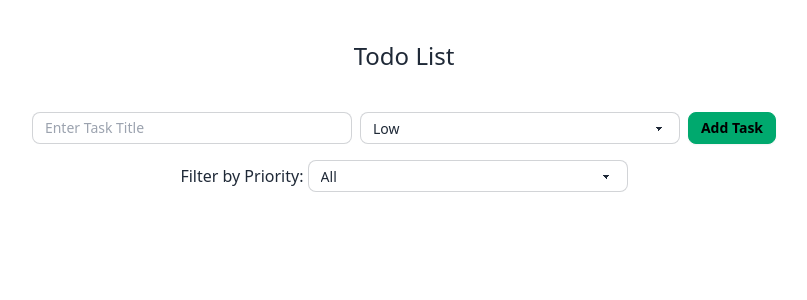
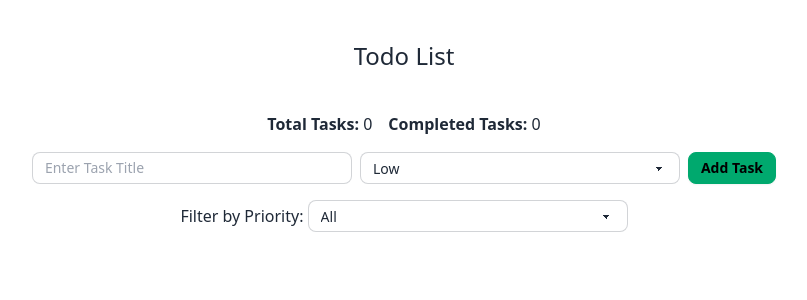
Before and after one commit to Md-Tahsif-Ahmed/Todo-App-With-React-JS, a React (Vite) app: page / in a window 1280 px wide. Shown: the top 300 px of the page, without its empty margins (236-1043 px from the left). Built offline with nearby package versions, Linux system fonts and the light colour scheme.

Commit message:
Worked on Counter task

```diff
--- a/src/Pages/Components/App.jsx
+++ b/src/Pages/Components/App.jsx
@@ -7,6 +7,8 @@
   const [tasks, setTasks] = useState([]);
   const [filteredTasks, setFilteredTasks] = useState([]);
   const [filterPriority, setFilterPriority] = useState('all');
+  const [totalTasks, setTotalTasks] = useState(0);
+  const [completedTasks, setCompletedTasks] = useState(0);
 
 
   useEffect(() => {
@@ -19,6 +21,7 @@
   useEffect(() => {
     localStorage.setItem('tasks', JSON.stringify(tasks));
     filterTasks();
+    updateTaskCounters();
 
   }, [tasks, filterPriority]);
 
@@ -66,9 +69,20 @@
     setFilterPriority(e.target.value);
   };
 
+  //Counter
+    const updateTaskCounters = () => {
+        setTotalTasks(tasks.length);
+        const completedTasksCount = tasks.filter(task => task.completed).length;
+        setCompletedTasks(completedTasksCount);
+    };
+
   return (
     <div className='space-y-4'>
       <h1 className='text-2xl text-center font-medium my-10'>Todo List</h1>
+      <div className="flex items-center justify-center space-x-4">
+      <div><span className='font-bold'>Total Tasks:</span> {totalTasks}</div>
+      <div><span className='font-bold'>Completed Tasks:</span> {completedTasks}</div>
+      </div>
 
       <TaskForm onSubmit={addTask} />
       <div className='text-center'>
```
